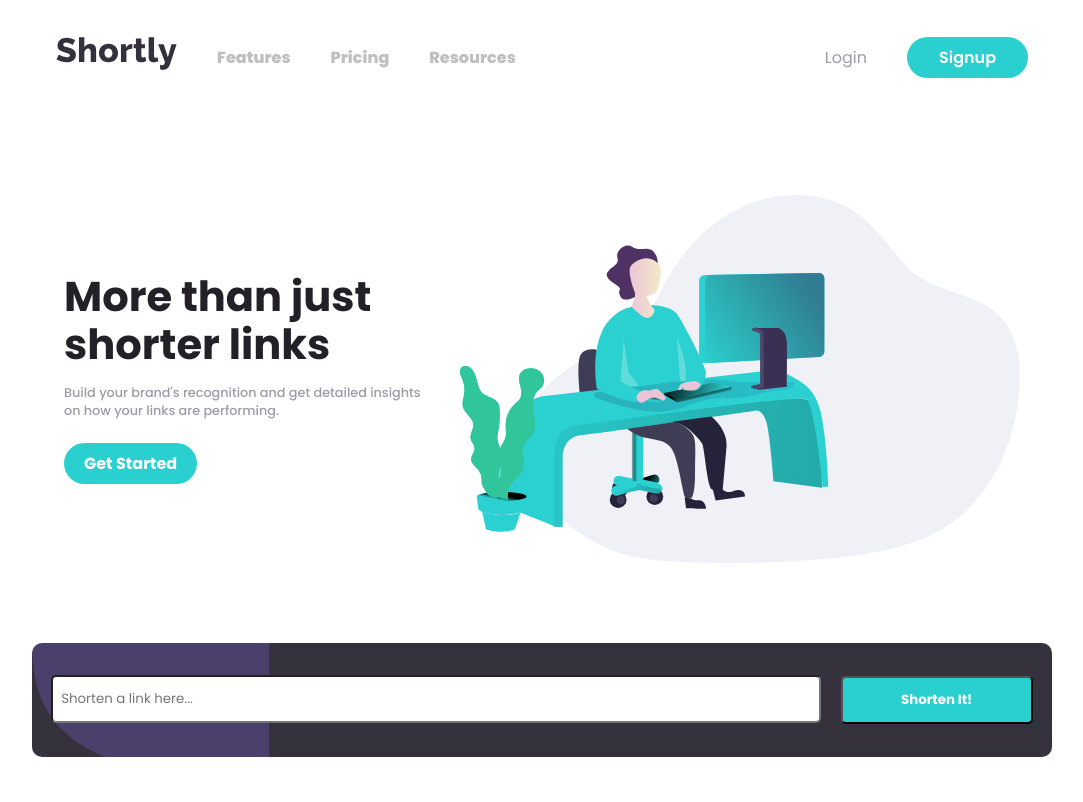
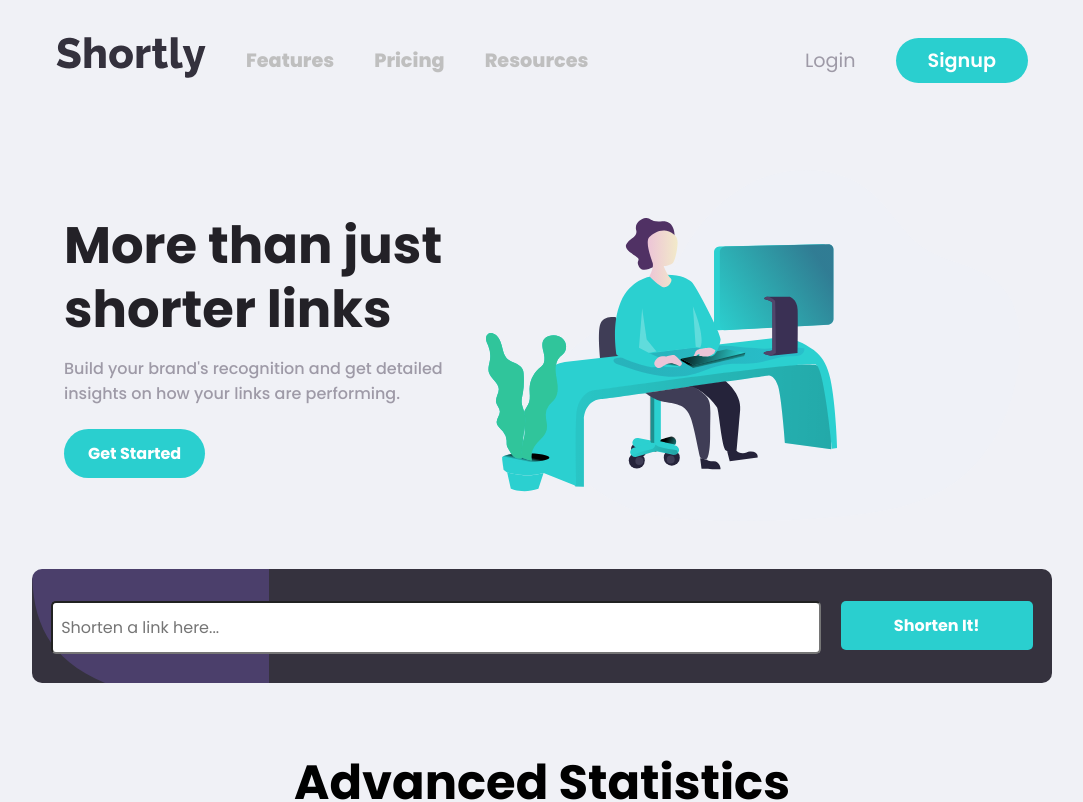
Before and after one commit to Miki0035/react-url-shorten, a React (Vite) app: page / in a window 1280 px wide. Shown: the top 802 px of the page, without its empty margins (98-1181 px from the left). Built offline with nearby package versions, Linux system fonts and the light colour scheme.

Commit message:
social media hover left

```diff
--- a/src/App.css
+++ b/src/App.css
@@ -9,6 +9,7 @@
 main {
   width: 100%;
   height: 100%;
+  background-color: var(--bg-color);
 }
 
 header {
@@ -17,6 +18,7 @@ header {
   display: flex;
   justify-content: center;
   align-items: center;
+  background-color: var(--bg-color);
 }
 
 .navbar {
@@ -82,13 +84,23 @@ header {
 
     font-weight: 600;
   }
-  .btn-container a:last-child:hover {
-    opacity: 0.5;
-  }
 }
 
 @media screen and (min-width: 1020px) {
+  .logo-container a img {
+    width: 150px;
+  }
   .logo-container ul {
     gap: 40px;
   }
+  .logo-container ul li a {
+    font-size: 1.2rem;
+  }
+
+  .btn-container a {
+    font-size: 1.2rem;
+  }
+  .btn-container a:last-child:hover {
+    background-color: var(--lightCyan);
+  }
 }
--- a/src/components/FormSection.tsx
+++ b/src/components/FormSection.tsx
@@ -26,13 +26,26 @@ const FormSection = () => {
   function generateShortKey() {
     return crypto.getRandomValues(new Uint32Array(1))[0].toString(36);
   }
+
+  function copyToClipBoard(index: number, e: React.MouseEvent) {
+    // Change Text , Background Color of Button to Copied
+    (e.target as HTMLButtonElement).textContent = "Copied!";
+    (e.target as HTMLButtonElement).style.backgroundColor = "hsl(260, 8%, 14%)";
+
+
+    const copyText = document.querySelector(`.link-${index}`);
+    navigator.clipboard.writeText(copyText!.textContent!);
+  }
   return (
     <section className="form-section">
       <div className="form-container">
         <form onSubmit={handleSubmit}>
           <div className="input-container">
             <input
-              style={{ borderColor: error !== "" ? "hsl(0, 87%, 67%)" : "" }}
+              style={{
+                borderColor: error !== "" ? "hsl(0, 87%, 67%)" : "",
+                borderWidth: error !== "" ? "3px " : "",
+              }}
               type="text"
               name="text"
               id="text"
@@ -52,8 +65,8 @@ const FormSection = () => {
           <div key={index} className="shortened-link-container">
             <div className="original-link">{linkText}</div>
             <div className="shortened-link">
-              <p>{link}</p>
-              <button>copy</button>
+              <p className={`link-${index}`}>{link}</p>
+              <button onClick={(e) => copyToClipBoard(index, e)}>copy</button>
             </div>
           </div>
         ))}
--- a/src/index.css
+++ b/src/index.css
@@ -10,7 +10,10 @@
 
 
 :root {
+  --bg-color: rgb(240, 241, 246);
   --cyan: hsl(180, 66%, 49%);
+  --lightCyan: hsl(180, 86%, 78%);
+
   --darkViolet: hsl(257, 27%, 26%);
   --red: hsl(0, 87%, 67%);
 
--- a/src/styles/BoostSection.css
+++ b/src/styles/BoostSection.css
@@ -37,9 +37,7 @@
   border-radius: 25px;
   font-size: 1.2rem;
 }
-.container p a:hover {
-  opacity: 0.5;
-}
+
 
 @media screen and (min-width: 768px) {
   .boost-section {
@@ -56,3 +54,14 @@
     font-size: 1.5rem;
   }
 }
+
+
+@media screen and (min-width: 1020px) {
+  .container h4 {
+    font-size: 2.5rem;
+  }
+  .container p a:hover {
+    background-color: var(--lightCyan);
+  }
+
+}
--- a/src/styles/Card.css
+++ b/src/styles/Card.css
@@ -11,6 +11,7 @@
   flex-direction: column;
   align-items: center;
   gap: 5px;
+
 }
 .inner-content img {
   position: absolute;
--- a/src/styles/Footer.css
+++ b/src/styles/Footer.css
@@ -74,7 +74,10 @@ footer {
     gap: 5rem;
   }
 
-  .social-containers a:hover img svg {
-    color: var(--cyan);
-  }
+  /*
+  .social-containers a:hover img  {
+    width: 100%;
+    background-color: var(--cyan);
+    border-radius: 50%;
+  } */
 }
--- a/src/styles/FormSection.css
+++ b/src/styles/FormSection.css
@@ -50,6 +50,7 @@ form .input-container input {
   text-align: center;
   text-decoration: none;
   border-radius: 5px;
+  border: none;
 }
 
 .shortened-link-container {
@@ -85,7 +86,7 @@ form .input-container input {
   padding: 0.75rem 1.5rem;
   font-weight: 700;
   font-size: 0.85rem;
-
+  border: none;
   text-align: center;
   text-transform: capitalize;
   border-radius: 5px;
@@ -149,7 +150,26 @@ form .input-container input {
 }
 
 @media screen and (min-width: 1020px) {
+  .shortened-link button:hover {
+    background-color: var(--lightCyan);
+  }
+  .shortened-link-container {
+    padding: 0rem 1rem;
+
+  }
   .form-container {
     border-radius: 10px;
   }
+  .input-container input {
+    font-size: 1rem;
+  }
+  .form-btn-container button {
+    font-size: 1rem;
+  }
+  .form-btn-container button:hover {
+    background-color: var(--lightCyan);
+  }
+  .shortened-link button {
+    font-size: 1rem;
+  }
 }
--- a/src/styles/HeroSection.css
+++ b/src/styles/HeroSection.css
@@ -7,7 +7,7 @@
 }
 .hero-container {
   width: 100%;
-  max-width: 1020px;
+  max-width: 1440px;
   display: flex;
   flex-direction: column;
   align-items: center;
@@ -17,7 +17,7 @@
 }
 .hero-img {
   width: 100%;
-  max-width: 560px;
+  max-width: 860px;
   display: flex;
   justify-content: center;
 }
@@ -54,14 +54,10 @@
   text-decoration: none;
 }
 
-.hero-content a:hover {
-  opacity: 0.5;
-}
-
 @media screen and (min-width: 768px) {
   .hero-container {
     flex-direction: row-reverse;
-    justify-content: center;
+    justify-content: space-between;
   }
   .hero-content h1 {
     font-size: 2.6rem;
@@ -78,3 +74,22 @@
     padding: 0.5rem 1.25rem;
   }
 }
+
+@media screen and (min-width: 1020px) {
+  .hero-container {
+    padding: 3rem 2rem;
+  }
+  .hero-content h1 {
+    font-size: 3.2rem;
+    line-height: 4rem;
+  }
+  .hero-content p {
+    font-size: 1rem;
+  }
+  .hero-content a {
+    padding: 0.75rem 1.5rem;
+  }
+  .hero-content a:hover {
+  background-color: var(--lightCyan);
+  }
+}
--- a/src/styles/StatSection.css
+++ b/src/styles/StatSection.css
@@ -26,6 +26,7 @@
 .stat-header p {
   margin-top: 1rem;
   text-align: center;
+  color: var(--grayishViolet);
 }
 
 .stat-cards-container {
@@ -53,4 +54,10 @@
     flex-direction: row;
     justify-content: center;
   }
+  .stat-header h2 {
+    font-size: 3rem;
+  }
+  .stat-header p {
+    font-size: 1.2rem;
+  }
 }
```
